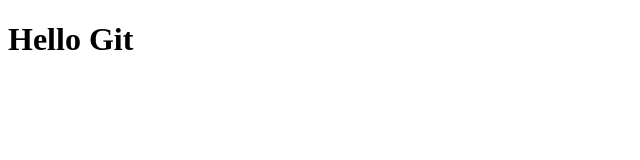
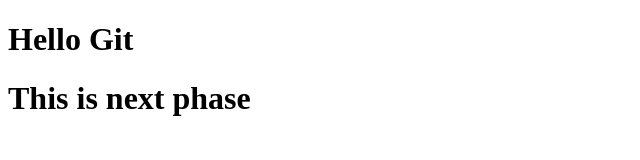
Before and after one commit to Tejasai032/Demo, a plain HTML site: page index.htm in a window 1280 px wide. Shown: the whole page, without its empty margins (0-640 px from the left). Drawn offline with Linux system fonts and the light colour scheme.

Commit message:
added new text

```diff
--- a/index.htm
+++ b/index.htm
@@ -7,5 +7,6 @@
 </head>
 <body>
     <h1>Hello Git</h1>
+    <h1>This is next phase</h1>
 </body>
 </html>
```
